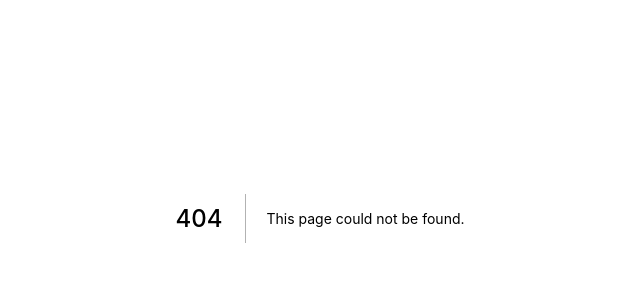
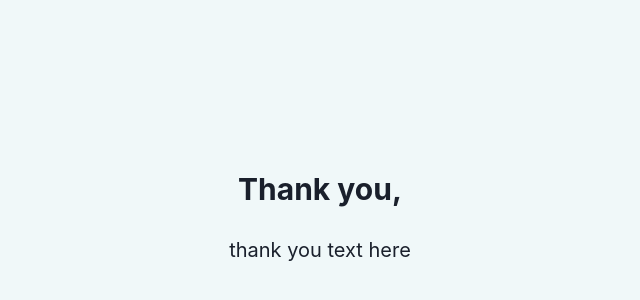
Before and after one commit to artsflow/website, a Next.js app: page /thankyou in a window 1280 px wide. Before the commit this address had no page. Shown: the part 182-482 px from the top of the page, without its empty margins (320-960 px from the left). Built offline with nearby package versions, Linux system fonts and the light colour scheme.

Commit message:
add typeform

```diff
--- /dev/null
+++ b/src/pages/thankyou.tsx
@@ -0,0 +1,18 @@
+import React from 'react'
+import { useRouter } from 'next/router'
+
+import { Stack, Text, Heading } from '@chakra-ui/react'
+
+export default function Home(): JSX.Element {
+  const { query } = useRouter()
+  const { name } = query
+
+  return (
+    <Stack justifyContent="center" alignItems="center" bg="#F0F8F9" h="100vh">
+      <Heading mb="20px" fontSize="3xl">
+        Thank you, {name}
+      </Heading>
+      <Text fontSize="xl">thank you text here</Text>
+    </Stack>
+  )
+}
```
Also changed, not shown: src/components/landing/common.tsx (+14 -1 lines), src/pages/join.tsx (added, +23 -0 lines).
